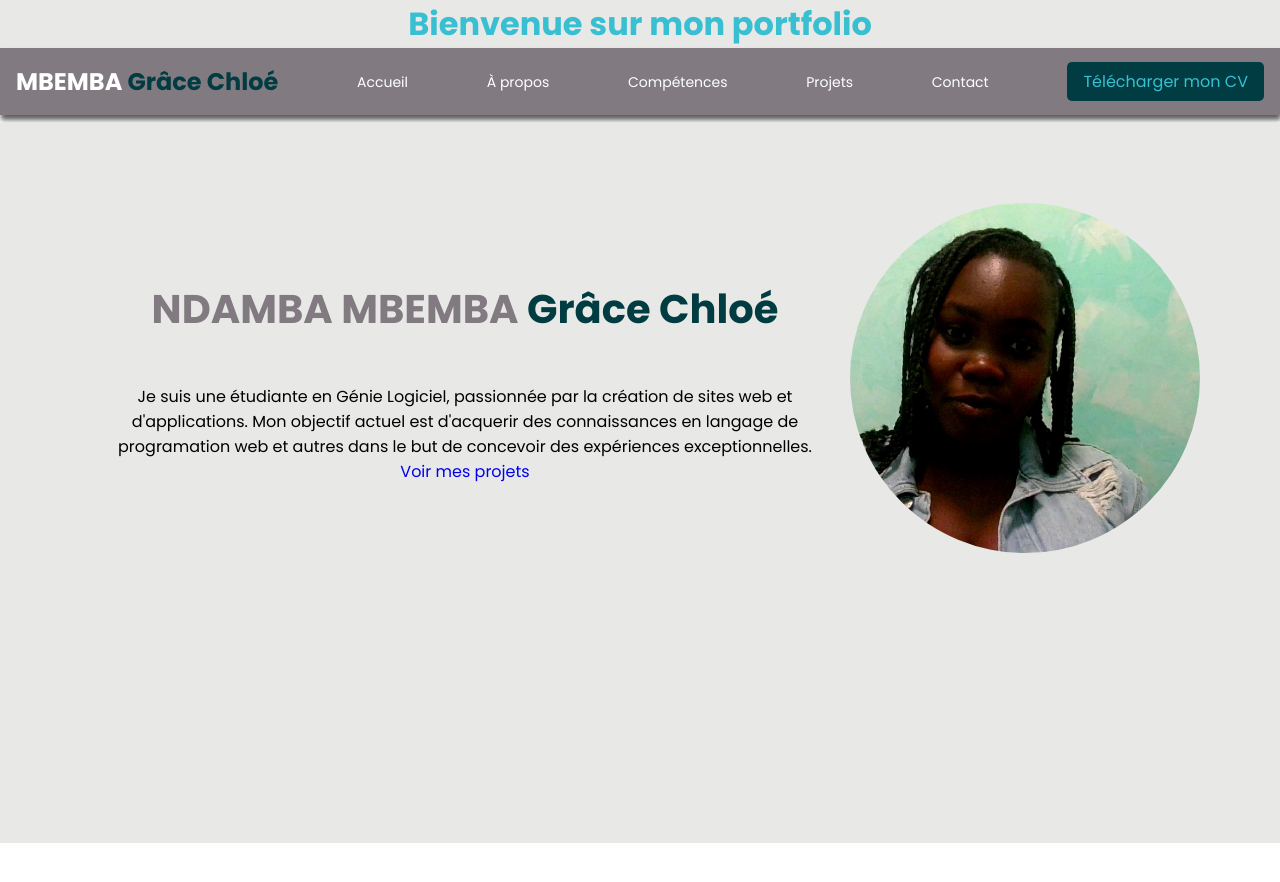
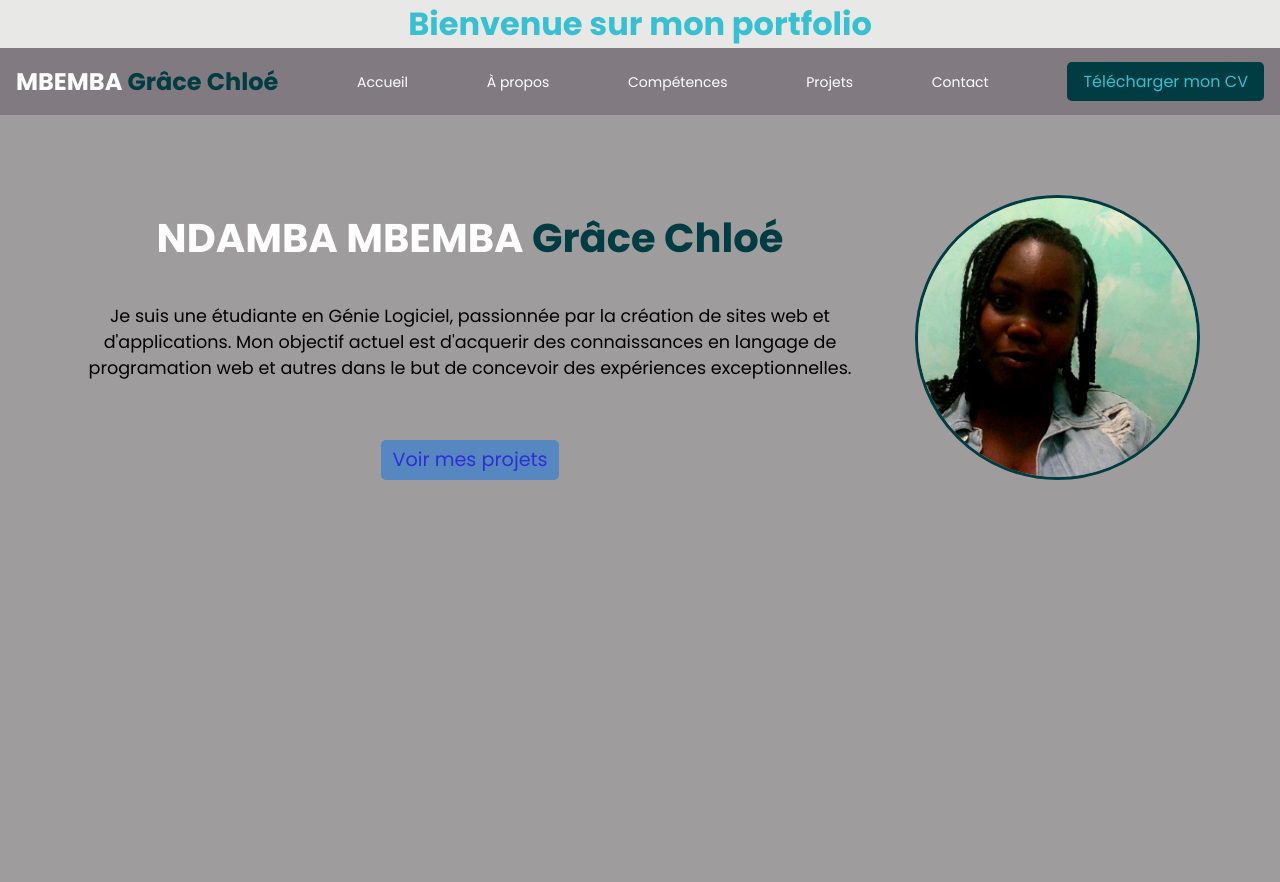
Before and after one commit to Chloe-itec/Mon-Portfolio-2025, a plain HTML site: page index.html in a window 1280 px wide. Before the commit the page ends 843 px from the top, so only its background shows below. Drawn offline with Linux system fonts and the light colour scheme.

Commit message:
Ajout de nouveaux styles

```diff
--- a/css/style.css
+++ b/css/style.css
@@ -15,11 +15,11 @@
     --color-primary: #e8e9e7;
     --color-secondary: #817a81;
     --color-third: #ffffff;
-    --card-bg-color: #5f5f5f;
+    --card-bg-color: #5a5858;
     --color-fourth: #38bfd1;
     --color-fifth: #003c41;
     --color-hover-lien: #38bfd1;
-    --email-color: #a3a3a3;
+    --email-color: #9e9c9c;
     --transition: 0.2s ease-in-out;
 }
 
@@ -45,7 +45,6 @@
     max-width: 100%;
     gap: 4rem;
     padding: 1rem 1rem;
-    box-shadow: 1px 5px 5px var(--card-bg-color)
 }
 
 .navbar a{
@@ -81,7 +80,7 @@
 #acceuil{
     max-width: 100%;
     height: 90vh;
-    background: var(--color-primary);
+    background: var(--email-color);
     position: relative;
 }
 
@@ -92,30 +91,56 @@
     align-items: center;
     max-width: 100%;
     padding: 0 5rem;
-    margin-top: 0.5rem;
     padding-top: 5rem;
 }
 
 /* Acceuil partie left */
-.acceuil-container .container-left{
+.acceuil-container .acceuil-left{
     display: block;
     text-align: center;
-    max-width: 800px;
+    max-width: 780px;
 }
 
-.acceuil-container .container-left h2{
-    font-size: 40px;
-    margin-bottom: 45px;
-    color: var(--color-secondary);
+.acceuil-container .acceuil-left h2{
+    font-size: 2.5rem;
+    margin-bottom: 35px;
+    color: var(--color-third);
 }
 
-.acceuil-container .container-left h2 span{
+.acceuil-container .acceuil-left h2 span{
     color: var(--color-fifth);
 }
 
+.acceuil-container .acceuil-left p{
+    font-size: 1.1rem;
+    margin-bottom: 65px;
+}
+
+.acceuil-container .acceuil-left .bouton2{
+    background-color: #387fd1;
+    border-radius: 5px;
+    padding: 0.4rem 0.7rem;
+    font-size: 1.2rem;
+    opacity: 70%;
+}
+
+.acceuil-container .acceuil-left .bouton2:hover{
+    background-color: var(--color-hover-lien);
+    color: var(--color-fifth);
+    transition: var(--transition);
+}
+
 /* Acceuil partie right */
-.acceuil-container .container-right img{
-    width: 350px;
+.acceuil-container .acceuil-right img{
+    width: 285px;
     border-radius: 50%;
+    border: 3px solid var(--color-fifth);
+}
 
+/* Debut de traitement de la page à propos de moi */
+#a-propos{
+    max-width: 100%;
+    height: 90vh;
+    background: var(--email-color);
+    position: relative;
 }
--- a/index.html
+++ b/index.html
@@ -38,33 +38,40 @@
         </div>
     </header>
 
-    <section id="acceuil" class="container">
+    <section id="acceuil">
 
         <div class="acceuil-container">
 
-            <div class="container-left">
+            <div class="acceuil-left">
 
                 <h2>NDAMBA MBEMBA <span>Grâce Chloé</span></h2>
                 <p>Je suis une étudiante en Génie Logiciel, passionnée par la création de sites web et d'applications. Mon objectif actuel est d'acquerir des connaissances en langage de programation web et autres dans le but de concevoir des expériences exceptionnelles.</p>
 
                 <a href="#projets" class="bouton2">Voir mes projets</a>
 
-                <form action="">
-                    <!-- Je ferais ceci au cas où une personne voudra laisser un commentaire
+                <!-- <form action="">
+                    Je ferais ceci au cas où une personne voudra laisser un commentaire
                     <input type="text" placeholder="Nom" required>
                     <input type="email" placeholder="Email" required>
                     <textarea name="" id="" cols="30" rows="10" placeholder="Message"></textarea>
-                    <button type="submit">Envoyer</button> -->
-                </form>
+                    <button type="submit">Envoyer</button>
+                </form> -->
 
             </div>
 
-            <div class="container-right">
+            <div class="acceuil-right">
                 <img src="Images/IMG_20241011_164821_695.jpg" alt="image source">
             </div>
 
         </div>
 
+    </section>
+
+    <!-- Section à propos de moi -->
+    <section id="a-propos">
+        <div class="about">
+
+        </div>
     </section>
 
 
```
